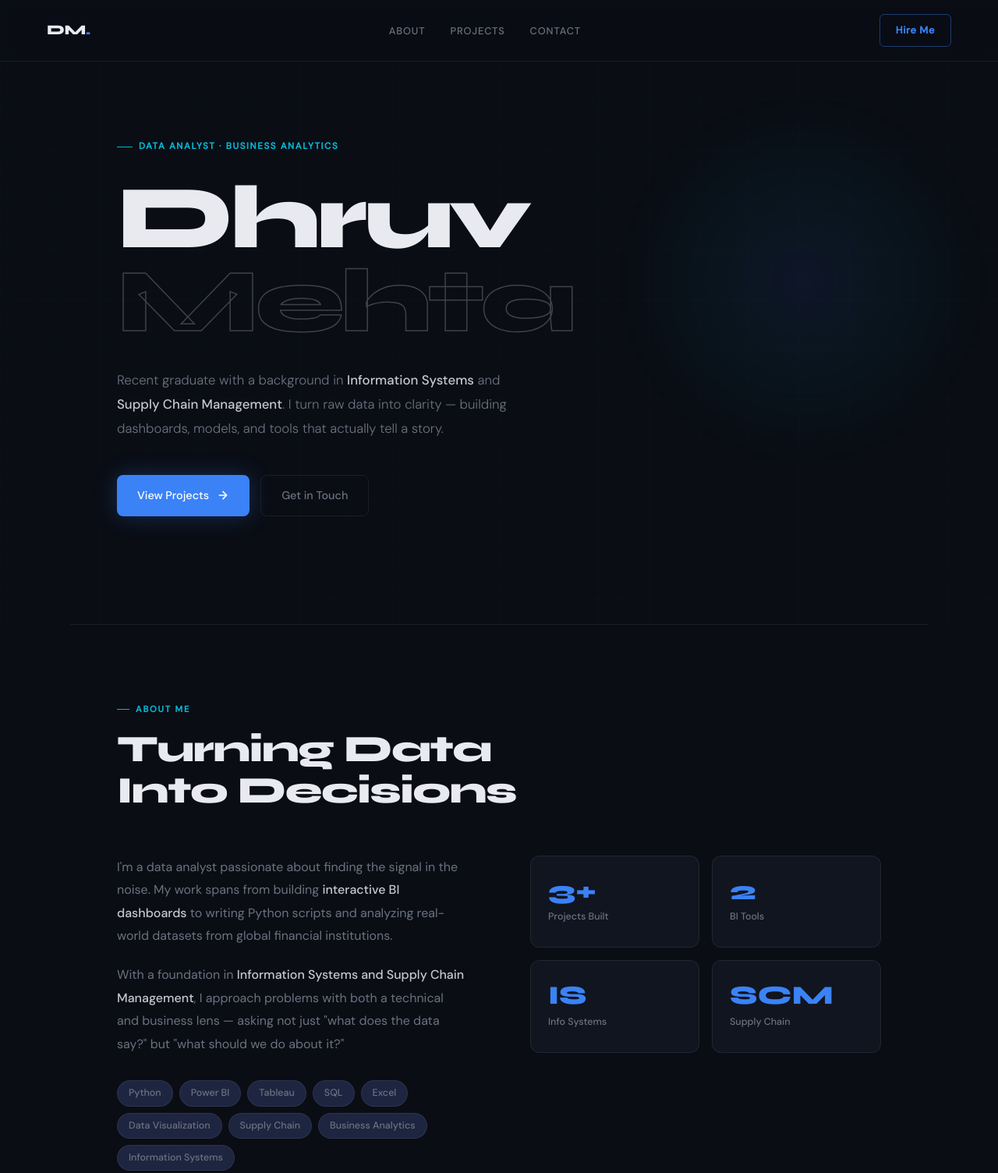
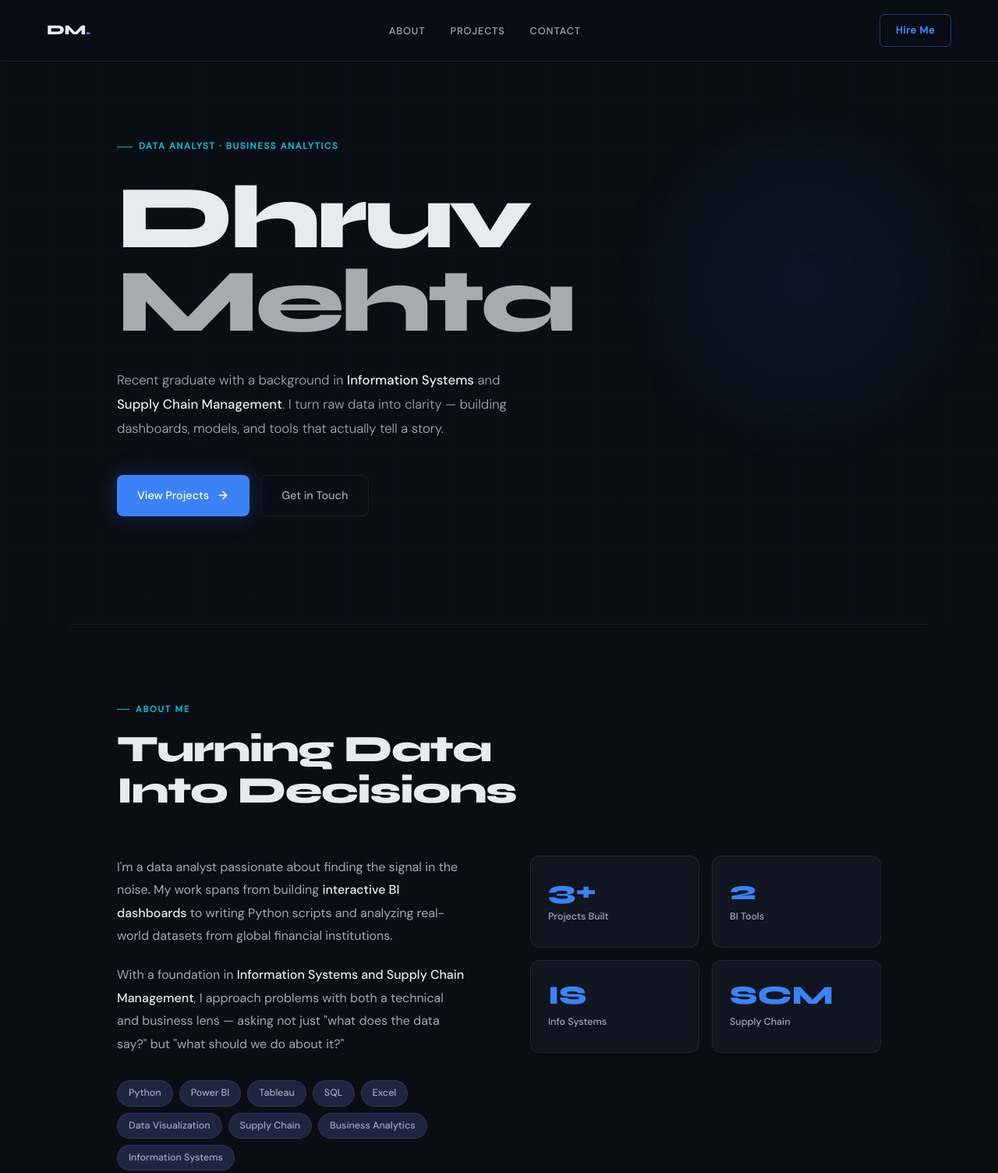
Before and after one commit to Dhruv12703/Dhruv12703.github.io, a plain HTML site: page index.html in a window 1280 px wide. Shown: the top 1504 px of the page at 78% size. Drawn offline with Linux system fonts and the light colour scheme.

Commit message:
Add files via upload

```diff
--- a/style.css
+++ b/style.css
@@ -13,7 +13,7 @@
   --accent2:     #06b6d4;
   --accent-glow: rgba(59,130,246,0.18);
   --text:        #e8eaf0;
-  --muted:       #6b7280;
+  --muted:       #a1a8b8;
   --tag-bg:      #1e2540;
 }
 
@@ -148,8 +148,7 @@ h1 {
   animation: fadeUp 0.7s ease 0.25s forwards;
 }
 h1 .line2 {
-  color: transparent;
-  -webkit-text-stroke: 1.5px rgba(255,255,255,0.22);
+  color: rgba(255,255,255,0.65);
 }
 .hero-bio {
   max-width: 500px;
@@ -161,7 +160,7 @@ h1 .line2 {
   opacity: 0;
   animation: fadeUp 0.7s ease 0.4s forwards;
 }
-.hero-bio strong { color: rgba(232,234,240,0.85); font-weight: 500; }
+.hero-bio strong { color: var(--text); font-weight: 500; }
 .hero-cta {
   display: flex;
   gap: 14px;
@@ -289,7 +288,7 @@ h2 {
   line-height: 1.85;
   margin-bottom: 20px;
 }
-.about-text p strong { color: rgba(232,234,240,0.85); font-weight: 500; }
+.about-text p strong { color: var(--text); font-weight: 500; }
 .skills-strip {
   display: flex;
   flex-wrap: wrap;
@@ -449,7 +448,7 @@ h2 {
   font-family: 'Syne', sans-serif;
   font-size: 0.75rem;
   font-weight: 700;
-  color: rgba(255,255,255,0.15);
+  color: rgba(255,255,255,0.4);
   letter-spacing: 0.1em;
 }
 .pd-body {
```
